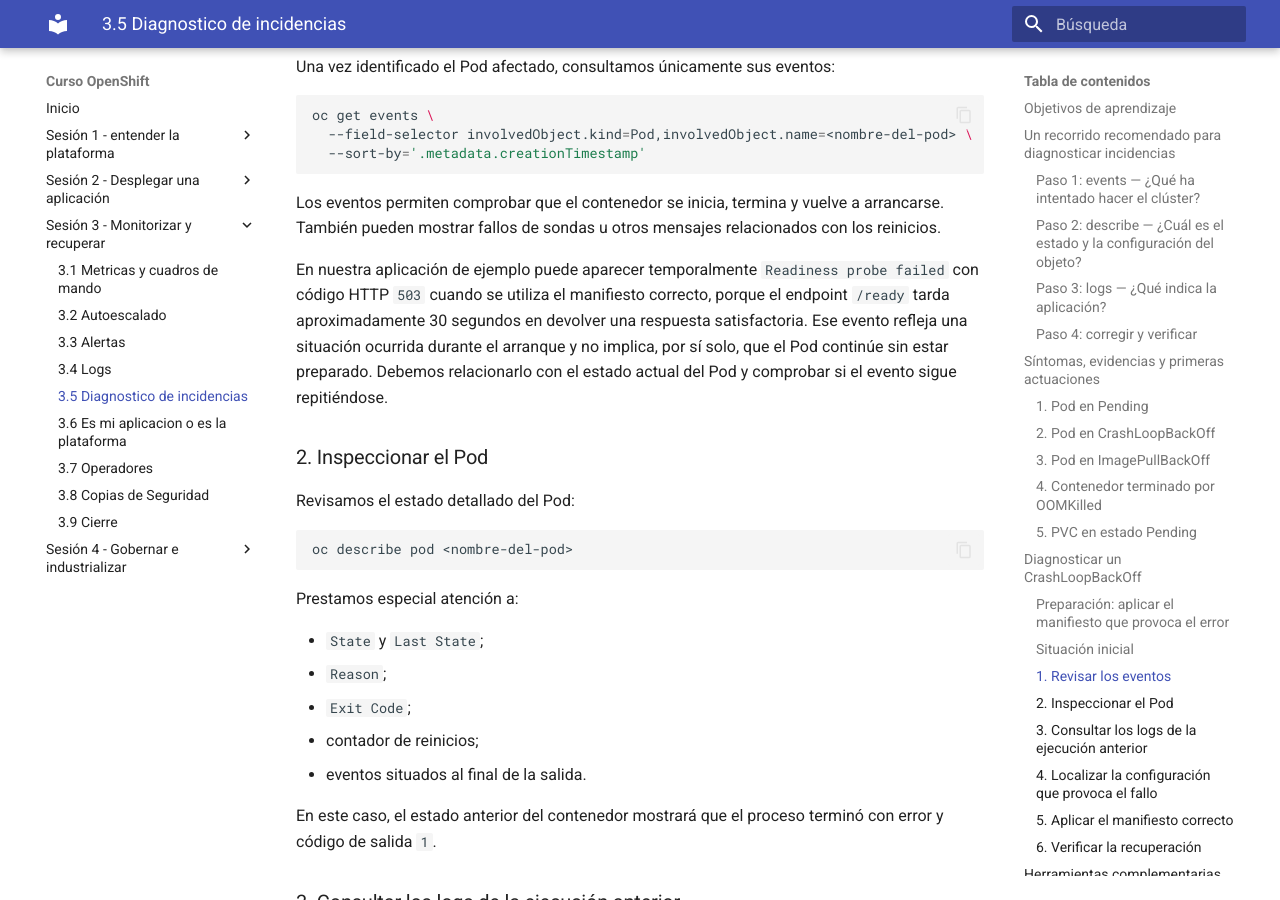
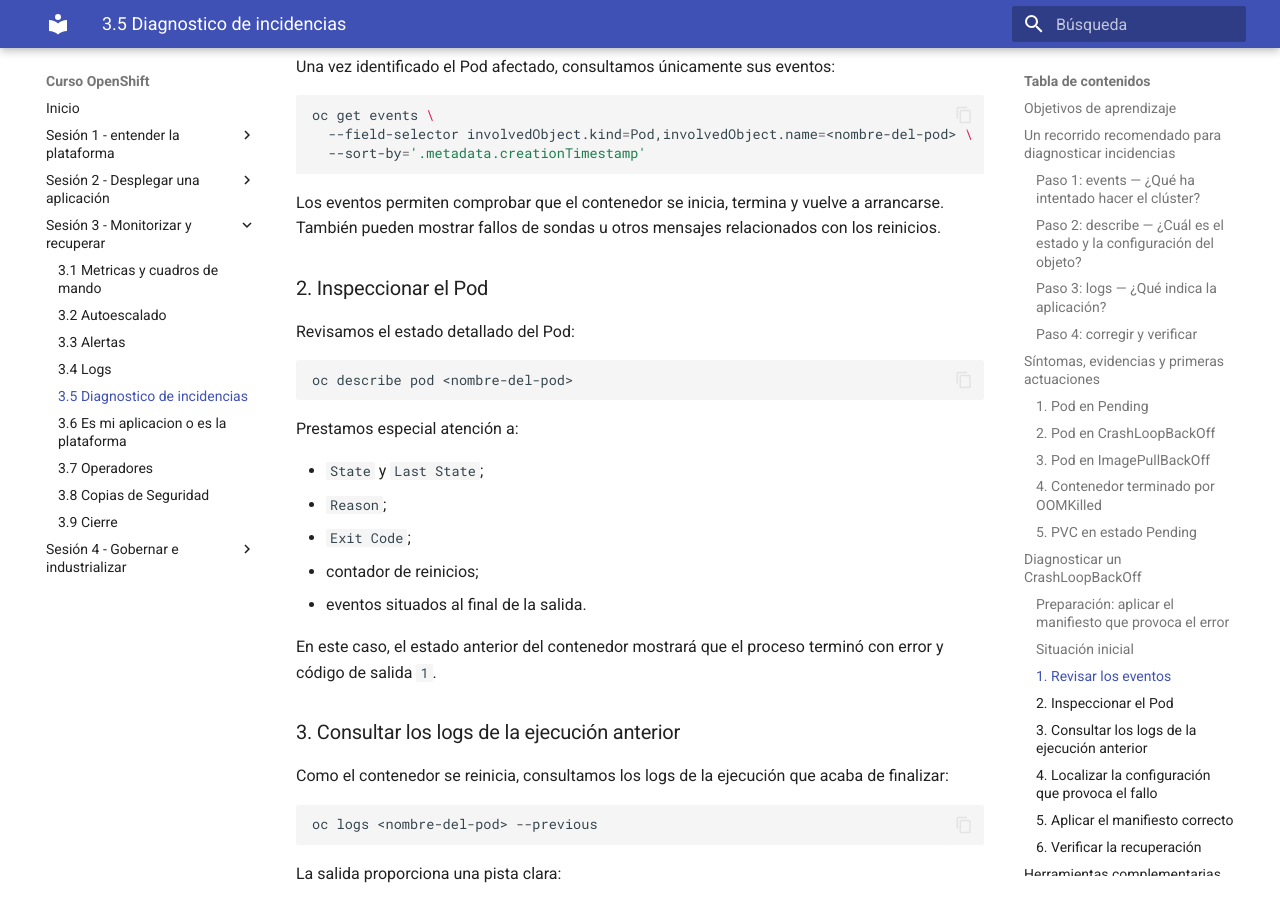
Before and after one commit to ieftraining/curso-openshift, an MkDocs documentation site: the page built from docs/sesion3/3.5 Diagnostico de incidencias.md, in a window 1280 px wide and 900 px high, scrolled down 9386 px. Built offline with MkDocs 1.6.1 and Material for MkDocs 9.7.7, drawn with Linux system fonts in a browser that asks for light colours.

Commit message:
Add files via upload

```diff
--- a/docs/sesion3/3.5 Diagnostico de incidencias.md
+++ b/docs/sesion3/3.5 Diagnostico de incidencias.md
@@ -332,7 +332,7 @@
 
 Los eventos permiten comprobar que el contenedor se inicia, termina y vuelve a arrancarse. También pueden mostrar fallos de sondas u otros mensajes relacionados con los reinicios.
 
-En nuestra aplicación de ejemplo puede aparecer temporalmente `Readiness probe failed` con código HTTP `503` cuando se utiliza el manifiesto correcto, porque el endpoint `/ready` tarda aproximadamente 30 segundos en devolver una respuesta satisfactoria. Ese evento refleja una situación ocurrida durante el arranque y no implica, por sí solo, que el Pod continúe sin estar preparado. Debemos relacionarlo con el estado actual del Pod y comprobar si el evento sigue repitiéndose.
+
 
 ### 2. Inspeccionar el Pod
 
```
